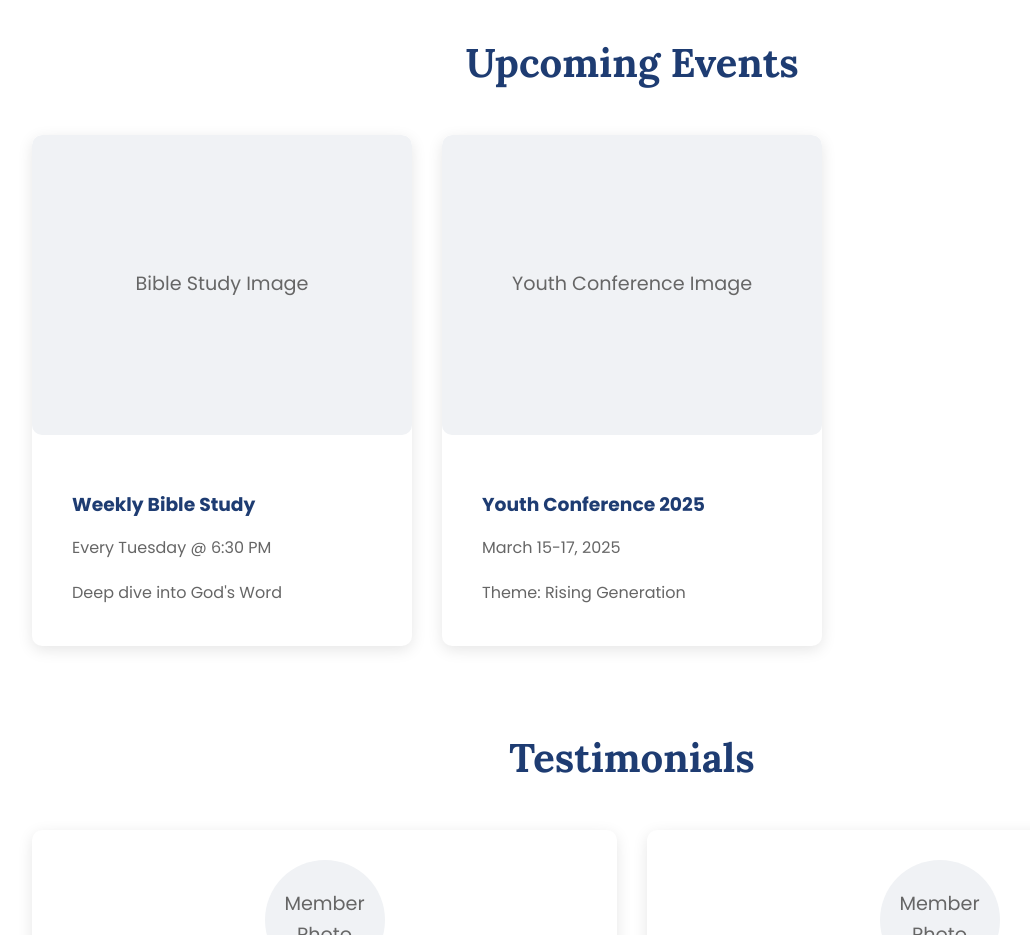
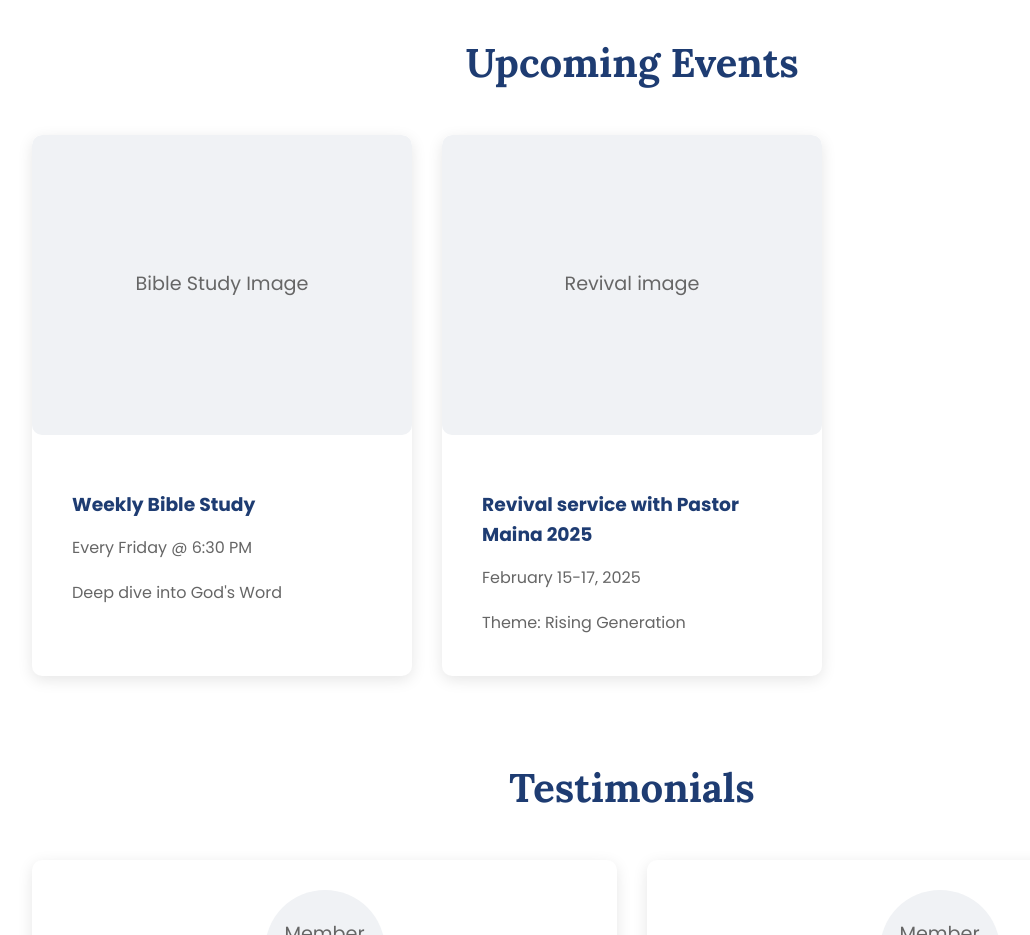
Before and after one commit to jordant007/TheDooRCFC, a plain HTML site: page index.html in a window 1280 px wide. Shown: the part 2280-3215 px from the top of the page, without its empty margins (8-1038 px from the left). Drawn offline with Linux system fonts and the light colour scheme.

Commit message:
made changes on homepage dates

```diff
--- a/index.html
+++ b/index.html
@@ -96,15 +96,15 @@
                     <div class="image-placeholder">Bible Study Image</div>
                     <div class="event-details">
                         <h3>Weekly Bible Study</h3>
-                        <p>Every Tuesday @ 6:30 PM</p>
+                        <p>Every Friday @ 6:30 PM</p>
                         <p>Deep dive into God's Word</p>
                     </div>
                 </div>
                 <div class="event-card">
-                    <div class="image-placeholder">Youth Conference Image</div>
+                    <div class="image-placeholder">Revival image</div>
                     <div class="event-details">
-                        <h3>Youth Conference 2025</h3>
-                        <p>March 15-17, 2025</p>
+                        <h3>Revival service with Pastor Maina 2025</h3>
+                        <p>February 15-17, 2025</p>
                         <p>Theme: Rising Generation</p>
                     </div>
                 </div>
```
